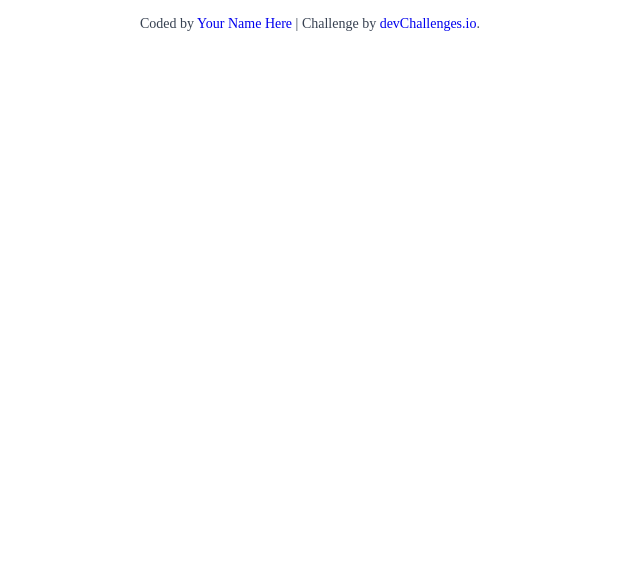
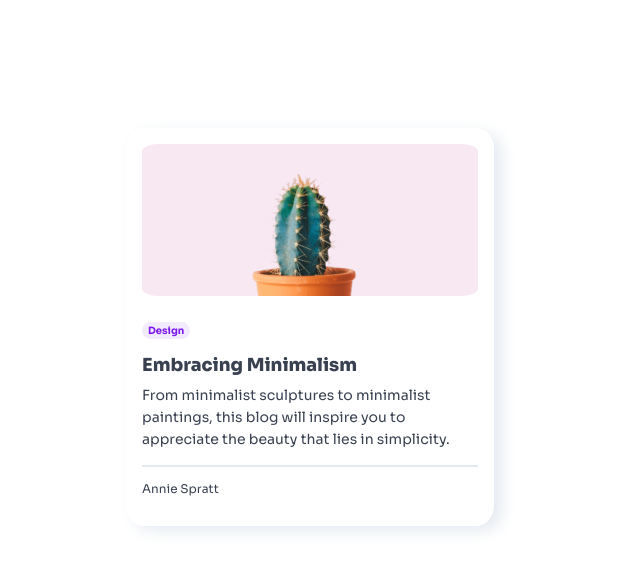
Before and after one commit to Minhaz98535/MInimal-blog-card-starter-master, a plain HTML site: page index.html in a window 1280 px wide. Shown: the whole page, without its empty margins (330-970 px from the left). Drawn offline with Linux system fonts and the light colour scheme; a web font is replaced by a local one.

Commit message:
completed the challenge

```diff
--- a/index.html
+++ b/index.html
@@ -8,49 +8,83 @@
       rel="icon"
       href="resources/favicon.ico"
       type="image/x-icon"
-      sizes="96x96"
-    />
+      sizes="96x96">
+    <link rel="preconnect" href="https://fonts.googleapis.com">
+    <link rel="preconnect" href="https://fonts.gstatic.com" crossorigin>
+    <link href="https://fonts.googleapis.com/css2?family=Cal+Sans&family=Kanit:ital,wght@0,100;0,200;0,300;0,400;0,500;0,600;0,700;0,800;0,900;1,100;1,200;1,300;1,400;1,500;1,600;1,700;1,800;1,900&family=Playwrite+RO:wght@300&family=Sora:wght@100..800&display=swap" rel="stylesheet">
 
     <title>devChallenges.io | Minimal Blog Card</title>
 
-    <!--You are welcome to delete these styles or modify them in your own stylesheet -->
     <style>
-      * {
-        margin: 0;
-        padding: 0;
-        box-sizing: border-box;
+      header{
+        margin-bottom: -10px;
+        margin-top: 10px;
+        font-size: 18px;
+        font-weight: 800;
+      }
+
+      .sora {
+        color: #394150;
+        font-family: "Sora", sans-serif;
+        font-optical-sizing: auto;
+        font-style: normal;
+        font-size: 14px;
+        font-weight: 400;
       }
 
       body {
-        height: 100vh;
+        margin: 0%;
+      }
+      .wrapper{
+        display: flex;
+        justify-content: center;
+        align-items: center;
+        width: 20%;
+        margin: 10% 40%;
+
+      }
+      .card{
+        display: inline-block;
+        padding: 16px;
+        line-height: 1.6;
+        border-radius: 5%;
+        box-shadow: 8px 5px 16px #E5EAF0;
+      }
+      .card img{
+        display: block;
+        border-radius: 5%;
       }
 
-      .author-info {
-        font-size: 14px;
-        text-align: center;
-        margin-top: 16px;
-        color: rgb(55, 65, 81);
+      #tag{
+        font-size: 10px;
+        display: inline;
+        background-color: #F2EAFD;
+        color: #7C19EE;
+        border-radius: 10px;
+        padding: 2px 6px;
+
+      }
+      #annie{
+        font-size: 12px;
+      }
+      hr{
+        border: 1px solid #E5EAF0;
       }
 
-      .author-info a {
-        text-decoration: none;
-      }
     </style>
   </head>
-  <body>
-    <!-- Design
+  <body class="sora">
 
-  Embracing Minimalism
-
-  From minimalist sculptures to minimalist paintings, this blog will inspire you to appreciate the beauty that lies in simplicity.
-
-  Annie Spratt -->
-
-    <div class="author-info">
-      Coded by <a href="#">Your Name Here</a> | Challenge by
-      <a href="https://www.devchallenges.io?ref=challenge" target="_blank"
-        >devChallenges.io</a
-      >.
+    <div class="wrapper">
+      <div class="card">
+        <img src="resources/Cactus.jpg" alt="no image">
+        <br>
+        <p id="tag"><b>Design</b></p>
+        <header>Embracing Minimalism</header>
+        <p>From minimalist sculptures to minimalist paintings, this blog will inspire you to appreciate the beauty that lies in simplicity.</p>
+        <hr>
+        <p id="annie">Annie Spratt</p>
+      </div>
     </div>
   </body>
 </html>
```
